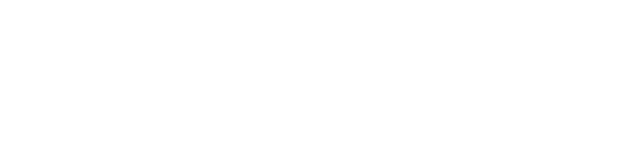
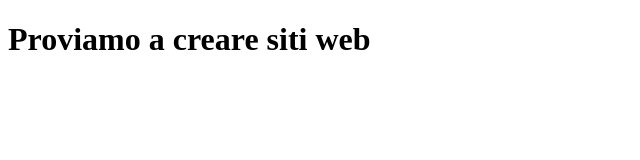
Before and after one commit to Andrea220805/Andrea220805.github.io, a plain HTML site: page index.html in a window 1280 px wide. Shown: the whole page, without its empty margins (0-640 px from the left). Drawn offline with Linux system fonts and the light colour scheme.

Commit message:
Update index.html

```diff
--- a/index.html
+++ b/index.html
@@ -1,5 +1,7 @@
 <!DOCTYPE html>
 <html>
 <head>
-  <title>Hello World!</title>
+  <title>Super prova</title>
 </head>
+<body>
+<h1>Proviamo a creare siti web</h1>
```
